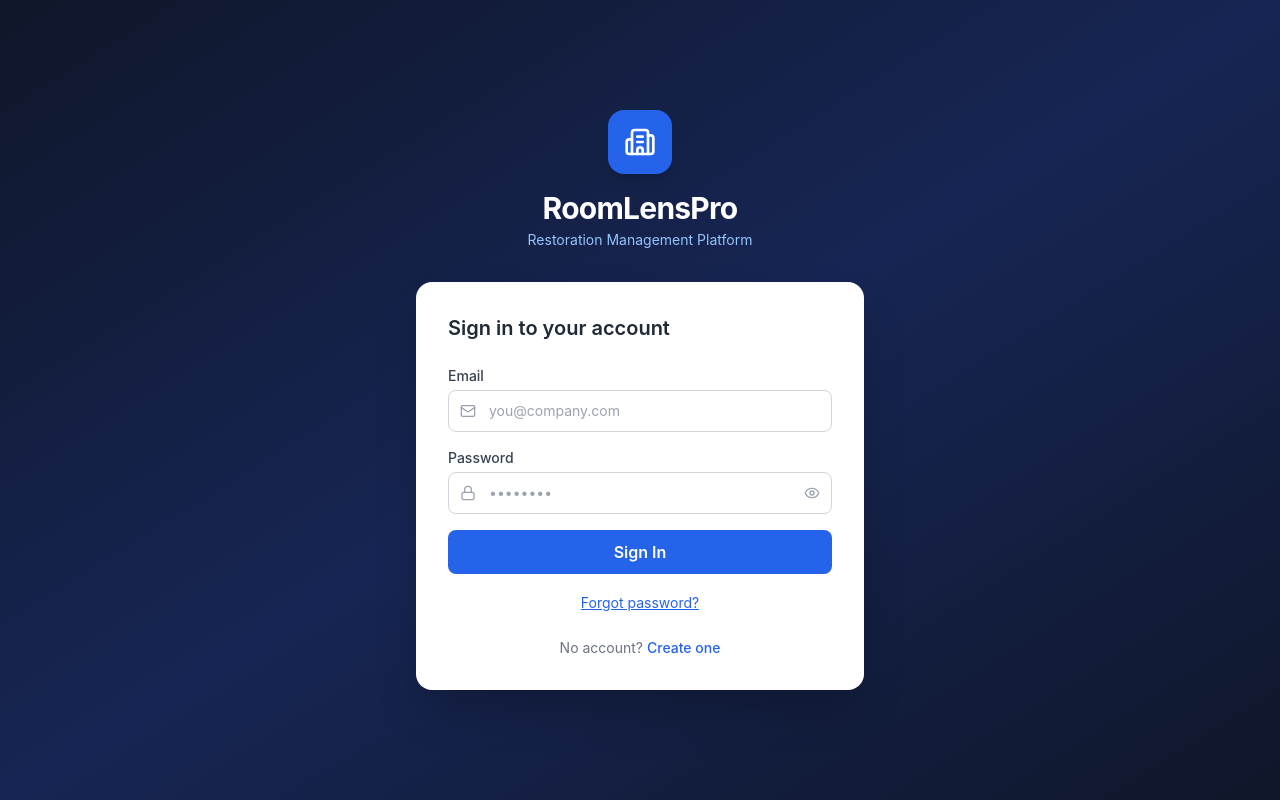
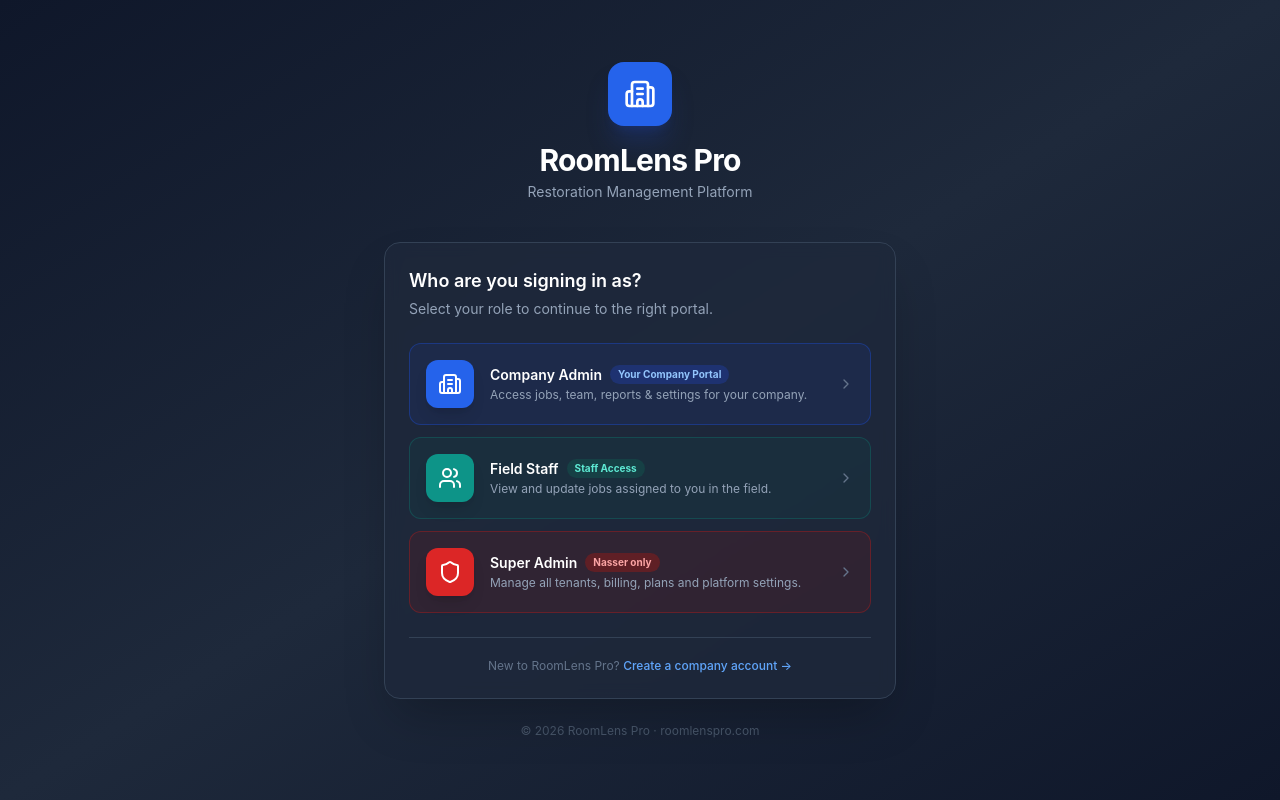
Before and after one commit to nasman1965/RoomLens, a Next.js app in the folder webapp-web/: page /login in a window 1280 px wide. Built offline with nearby package versions, Linux system fonts and the light colour scheme; no server answers.

Commit message:
fix: wrap login + settings in Suspense for Next.js 14 useSearchParams compatibility

```diff
--- a/webapp-web/src/app/login/page.tsx
+++ b/webapp-web/src/app/login/page.tsx
@@ -1,40 +1,133 @@
 'use client';
-import { useState } from 'react';
-import { useRouter } from 'next/navigation';
+import { useState, useEffect, Suspense } from 'react';
+import { useRouter, useSearchParams } from 'next/navigation';
 import Link from 'next/link';
 import { supabase } from '@/lib/supabase';
-import { Building2, Mail, Lock, Eye, EyeOff, AlertCircle, Loader2 } from 'lucide-react';
+import {
+  Shield, Building2, Users, Mail, Lock,
+  Eye, EyeOff, AlertCircle, Loader2, ChevronRight, ArrowLeft
+} from 'lucide-react';
 
-export default function LoginPage() {
+// ─── Role types shown on the login selector ────────────────────────────────────
+const ROLES = [
+  {
+    id: 'admin',
+    label: 'Company Admin',
+    sublabel: 'Manage your restoration company',
+    icon: <Building2 className="w-6 h-6" />,
+    color: 'border-blue-500 bg-blue-600',
+    bg: 'bg-blue-900/20 border-blue-700/40 hover:border-blue-500',
+    badge: 'Your Company Portal',
+    badgeColor: 'bg-blue-900/60 text-blue-300',
+    description: 'Access jobs, team, reports & settings for your company.',
+    redirect: '/dashboard',
+  },
+  {
+    id: 'staff',
+    label: 'Field Staff',
+    sublabel: 'Technicians & crew members',
+    icon: <Users className="w-6 h-6" />,
+    color: 'border-teal-500 bg-teal-600',
+    bg: 'bg-teal-900/20 border-teal-700/40 hover:border-teal-500',
+    badge: 'Staff Access',
+    badgeColor: 'bg-teal-900/60 text-teal-300',
+    description: 'View and update jobs assigned to you in the field.',
+    redirect: '/dashboard',
+  },
+  {
+    id: 'superadmin',
+    label: 'Super Admin',
+    sublabel: 'Platform administration only',
+    icon: <Shield className="w-6 h-6" />,
+    color: 'border-red-500 bg-red-600',
+    bg: 'bg-red-900/20 border-red-700/40 hover:border-red-500',
+    badge: 'Nasser only',
+    badgeColor: 'bg-red-900/60 text-red-300',
+    description: 'Manage all tenants, billing, plans and platform settings.',
+    redirect: '/super-admin',
+  },
+];
+
+// ─── Inner component that uses useSearchParams (must be inside Suspense) ───────
+function LoginContent() {
   const router = useRouter();
-  const [email, setEmail] = useState('');
-  const [password, setPassword] = useState('');
-  const [showPass, setShowPass] = useState(false);
-  const [loading, setLoading] = useState(false);
-  const [error, setError] = useState('');
+  const searchParams = useSearchParams();
+  const [step, setStep]           = useState<'select' | 'login'>('select');
+  const [selectedRole, setSelectedRole] = useState<typeof ROLES[0] | null>(null);
+  const [email, setEmail]         = useState('');
+  const [password, setPassword]   = useState('');
+  const [showPass, setShowPass]   = useState(false);
+  const [loading, setLoading]     = useState(false);
+  const [error, setError]         = useState('');
+  const [mode, setMode]           = useState<'login' | 'reset'>('login');
   const [resetSent, setResetSent] = useState(false);
-  const [mode, setMode] = useState<'login' | 'reset'>('login');
+
+  // If ?role=superadmin in URL, skip selector
+  useEffect(() => {
+    const role = searchParams.get('role');
+    if (role) {
+      const found = ROLES.find(r => r.id === role);
+      if (found) { setSelectedRole(found); setStep('login'); }
+    }
+  }, [searchParams]);
+
+  const selectRole = (role: typeof ROLES[0]) => {
+    setSelectedRole(role);
+    setStep('login');
+    setError('');
+  };
 
   const handleLogin = async (e: React.FormEvent) => {
     e.preventDefault();
     if (!email || !password) { setError('Please enter your email and password.'); return; }
     setLoading(true); setError('');
+
     try {
-      const { error: signInError } = await supabase.auth.signInWithPassword({ email, password });
+      const { data, error: signInError } = await supabase.auth.signInWithPassword({ email, password });
       if (signInError) {
-        if (signInError.message.includes('Invalid login credentials')) {
-          setError('Invalid email or password.');
-        } else if (signInError.message.includes('Email not confirmed')) {
-          setError('Please verify your email before signing in.');
+        if (signInError.message.includes('Invalid login credentials')) setError('Invalid email or password. Please try again.');
+        else if (signInError.message.includes('Email not confirmed')) setError('Please verify your email before signing in.');
+        else setError(signInError.message);
+        return;
+      }
+
+      if (!data.session) { setError('Sign in failed. Please try again.'); return; }
+
+      // ── Smart redirect based on selected role + actual DB role ──────────────
+      if (selectedRole?.id === 'superadmin') {
+        // Verify they are actually a super admin
+        const { data: sa } = await supabase
+          .from('super_admins')
+          .select('id')
+          .eq('user_id', data.session.user.id)
+          .single();
+
+        if (!sa) {
+          setError('You do not have Super Admin access.');
+          await supabase.auth.signOut();
+          return;
+        }
+        router.push('/super-admin');
       } else {
-          setError(signInError.message);
+        // Check if super admin trying regular login → redirect to super-admin
+        const { data: sa } = await supabase
+          .from('super_admins')
+          .select('id')
+          .eq('user_id', data.session.user.id)
+          .single();
+
+        if (sa) {
+          router.push('/super-admin');
+        } else {
+          const redirect = searchParams.get('redirect') || '/dashboard';
+          router.push(redirect);
         }
-      } else {
-        router.push('/dashboard');
       }
     } catch {
       setError('Sign in failed. Please try again.');
-    } finally { setLoading(false); }
+    } finally {
+      setLoading(false);
+    }
   };
 
   const handleReset = async (e: React.FormEvent) => {
@@ -45,121 +138,221 @@ export default function LoginPage() {
       const { error: resetError } = await supabase.auth.resetPasswordForEmail(email, {
         redirectTo: `${window.location.origin}/reset-password`,
       });
-      if (resetError) {
-        setError(resetError.message);
-      } else {
-        setResetSent(true);
-      }
+      if (resetError) setError(resetError.message);
+      else setResetSent(true);
     } catch {
       setError('Reset failed. Please try again.');
     } finally { setLoading(false); }
   };
 
+  // ── STEP 1: Role selector ──────────────────────────────────────────────────
+  if (step === 'select') {
     return (
-    <div className="min-h-screen bg-gradient-to-br from-slate-900 via-blue-950 to-slate-900 flex items-center justify-center p-4">
-      <div className="w-full max-w-md">
+      <div className="min-h-screen bg-gradient-to-br from-slate-900 via-slate-800 to-slate-900 flex items-center justify-center p-4">
+        <div className="w-full max-w-lg">
           {/* Logo */}
-        <div className="text-center mb-8">
-          <div className="inline-flex items-center justify-center w-16 h-16 rounded-2xl bg-blue-600 mb-4 shadow-lg">
+          <div className="text-center mb-10">
+            <div className="inline-flex items-center justify-center w-16 h-16 rounded-2xl bg-blue-600 mb-4 shadow-xl shadow-blue-900/40">
               <Building2 className="w-8 h-8 text-white" />
             </div>
-          <h1 className="text-3xl font-bold text-white tracking-tight">RoomLensPro</h1>
-          <p className="text-blue-300 text-sm mt-1">Restoration Management Platform</p>
+            <h1 className="text-3xl font-bold text-white tracking-tight">RoomLens Pro</h1>
+            <p className="text-slate-400 text-sm mt-1">Restoration Management Platform</p>
           </div>
 
-        <div className="bg-white rounded-2xl shadow-2xl p-8">
+          <div className="bg-slate-800/80 backdrop-blur rounded-2xl border border-slate-700 p-6 shadow-2xl">
+            <p className="text-white font-semibold text-lg mb-1">Who are you signing in as?</p>
+            <p className="text-slate-400 text-sm mb-6">Select your role to continue to the right portal.</p>
+
+            <div className="space-y-3">
+              {ROLES.map(role => (
+                <button key={role.id} type="button" onClick={() => selectRole(role)}
+                  className={`w-full flex items-center gap-4 p-4 rounded-xl border ${role.bg} transition-all group`}>
+                  {/* Icon */}
+                  <div className={`w-12 h-12 rounded-xl ${role.color} flex items-center justify-center text-white shrink-0 shadow-lg`}>
+                    {role.icon}
+                  </div>
+                  {/* Text */}
+                  <div className="flex-1 text-left">
+                    <div className="flex items-center gap-2 mb-0.5">
+                      <span className="text-white font-semibold text-sm">{role.label}</span>
+                      <span className={`text-[10px] font-bold px-2 py-0.5 rounded-full ${role.badgeColor}`}>
+                        {role.badge}
+                      </span>
+                    </div>
+                    <p className="text-slate-400 text-xs">{role.description}</p>
+                  </div>
+                  <ChevronRight className="w-4 h-4 text-slate-500 group-hover:text-white transition shrink-0" />
+                </button>
+              ))}
+            </div>
+
+            <div className="mt-6 pt-5 border-t border-slate-700 text-center">
+              <p className="text-slate-500 text-xs">
+                New to RoomLens Pro?{' '}
+                <Link href="/signup" className="text-blue-400 hover:text-blue-300 font-medium">
+                  Create a company account →
+                </Link>
+              </p>
+            </div>
+          </div>
+
+          <p className="text-center text-slate-600 text-xs mt-6">
+            © 2026 RoomLens Pro · <a href="https://roomlenspro.com" className="hover:text-slate-400">roomlenspro.com</a>
+          </p>
+        </div>
+      </div>
+    );
+  }
+
+  // ── STEP 2: Login form (role-specific) ──────────────────────────────────────
+  const role = selectedRole!;
+  return (
+    <div className="min-h-screen bg-gradient-to-br from-slate-900 via-slate-800 to-slate-900 flex items-center justify-center p-4">
+      <div className="w-full max-w-md">
+
+        {/* Back button */}
+        <button onClick={() => { setStep('select'); setError(''); setMode('login'); setResetSent(false); }}
+          className="flex items-center gap-2 text-slate-400 hover:text-white text-sm mb-6 transition">
+          <ArrowLeft className="w-4 h-4" /> Back to role selection
+        </button>
+
+        {/* Role badge header */}
+        <div className="text-center mb-6">
+          <div className={`inline-flex items-center justify-center w-16 h-16 rounded-2xl ${role.color} mb-3 shadow-xl`}>
+            {role.icon}
+          </div>
+          <h1 className="text-2xl font-bold text-white">{role.label}</h1>
+          <p className="text-slate-400 text-sm mt-1">{role.sublabel}</p>
+          <span className={`inline-block mt-2 text-[10px] font-bold px-3 py-1 rounded-full ${role.badgeColor}`}>
+            {role.badge}
+          </span>
+        </div>
+
+        <div className="bg-slate-800/80 backdrop-blur rounded-2xl border border-slate-700 p-7 shadow-2xl">
           {mode === 'login' ? (
             <>
-              <h2 className="text-xl font-semibold text-gray-800 mb-6">Sign in to your account</h2>
+              <h2 className="text-white font-semibold text-lg mb-5">
+                {role.id === 'superadmin' ? '🔐 Super Admin Sign In' :
+                 role.id === 'staff' ? '👷 Staff Sign In' : '🏢 Company Sign In'}
+              </h2>
+
               {error && (
-                <div className="flex items-center gap-2 bg-red-50 border border-red-200 text-red-700 text-sm rounded-lg p-3 mb-4">
-                  <AlertCircle className="w-4 h-4 shrink-0" />
-                  {error}
+                <div className="flex items-center gap-2 bg-red-900/30 border border-red-700/40 text-red-300 text-sm rounded-lg p-3 mb-4">
+                  <AlertCircle className="w-4 h-4 shrink-0" />{error}
                 </div>
               )}
+
               <form onSubmit={handleLogin} className="space-y-4">
                 <div>
-                  <label className="block text-sm font-medium text-gray-700 mb-1">Email</label>
+                  <label className="block text-xs font-semibold text-slate-400 uppercase tracking-wider mb-1.5">Email</label>
                   <div className="relative">
-                    <Mail className="absolute left-3 top-1/2 -translate-y-1/2 w-4 h-4 text-gray-400" />
-                    <input
-                      type="email" value={email} onChange={e => setEmail(e.target.value)}
-                      className="w-full pl-10 pr-4 py-2.5 border border-gray-300 rounded-lg focus:ring-2 focus:ring-blue-500 focus:border-blue-500 outline-none text-sm"
-                      placeholder="you@company.com" autoComplete="email"
-                    />
+                    <Mail className="absolute left-3 top-1/2 -translate-y-1/2 w-4 h-4 text-slate-400" />
+                    <input type="email" value={email} onChange={e => setEmail(e.target.value)}
+                      className="w-full pl-10 pr-4 py-2.5 bg-slate-700/50 border border-slate-600 rounded-lg text-white placeholder-slate-400 text-sm focus:ring-2 focus:ring-blue-500 focus:border-blue-500 outline-none transition"
+                      placeholder={role.id === 'superadmin' ? 'admin@roomlenspro.com' : 'you@company.com'}
+                      autoComplete="email" />
                   </div>
                 </div>
                 <div>
-                  <label className="block text-sm font-medium text-gray-700 mb-1">Password</label>
+                  <label className="block text-xs font-semibold text-slate-400 uppercase tracking-wider mb-1.5">Password</label>
                   <div className="relative">
-                    <Lock className="absolute left-3 top-1/2 -translate-y-1/2 w-4 h-4 text-gray-400" />
-                    <input
-                      type={showPass ? 'text' : 'password'} value={password} onChange={e => setPassword(e.target.value)}
-                      className="w-full pl-10 pr-10 py-2.5 border border-gray-300 rounded-lg focus:ring-2 focus:ring-blue-500 focus:border-blue-500 outline-none text-sm"
-                      placeholder="••••••••" autoComplete="current-password"
-                    />
+                    <Lock className="absolute left-3 top-1/2 -translate-y-1/2 w-4 h-4 text-slate-400" />
+                    <input type={showPass ? 'text' : 'password'} value={password} onChange={e => setPassword(e.target.value)}
+                      className="w-full pl-10 pr-10 py-2.5 bg-slate-700/50 border border-slate-600 rounded-lg text-white placeholder-slate-400 text-sm focus:ring-2 focus:ring-blue-500 focus:border-blue-500 outline-none transition"
+                      placeholder="••••••••" autoComplete="current-password" />
                     <button type="button" onClick={() => setShowPass(!showPass)}
-                      className="absolute right-3 top-1/2 -translate-y-1/2 text-gray-400 hover:text-gray-600">
+                      className="absolute right-3 top-1/2 -translate-y-1/2 text-slate-400 hover:text-white transition">
                       {showPass ? <EyeOff className="w-4 h-4" /> : <Eye className="w-4 h-4" />}
                     </button>
                   </div>
                 </div>
-                <button
-                  type="submit" disabled={loading}
-                  className="w-full bg-blue-600 hover:bg-blue-700 disabled:bg-blue-400 text-white font-semibold py-2.5 rounded-lg transition flex items-center justify-center gap-2"
-                >
+                <button type="submit" disabled={loading}
+                  className={`w-full ${
+                    role.id === 'superadmin' ? 'bg-red-600 hover:bg-red-700 disabled:bg-red-800' :
+                    role.id === 'staff' ? 'bg-teal-600 hover:bg-teal-700 disabled:bg-teal-800' :
+                    'bg-blue-600 hover:bg-blue-700 disabled:bg-blue-800'
+                  } text-white font-semibold py-2.5 rounded-lg transition flex items-center justify-center gap-2 mt-1`}>
                   {loading ? <><Loader2 className="w-4 h-4 animate-spin" /> Signing in...</> : 'Sign In'}
                 </button>
               </form>
-              <div className="mt-4 text-center">
+
               <button onClick={() => { setMode('reset'); setError(''); }}
-                  className="text-sm text-blue-600 hover:text-blue-800 underline">
+                className="mt-4 w-full text-center text-sm text-slate-400 hover:text-blue-400 transition">
                 Forgot password?
               </button>
-              </div>
-              <p className="mt-6 text-center text-sm text-gray-500">
+
+              {role.id !== 'superadmin' && (
+                <p className="mt-4 text-center text-sm text-slate-500">
                   No account?{' '}
-                <Link href="/signup" className="text-blue-600 hover:text-blue-800 font-medium">Create one</Link>
+                  <Link href="/signup" className="text-blue-400 hover:text-blue-300 font-medium">Create one</Link>
                 </p>
+              )}
             </>
           ) : (
             <>
-              <h2 className="text-xl font-semibold text-gray-800 mb-2">Reset Password</h2>
-              <p className="text-sm text-gray-500 mb-6">Enter your email and we&apos;ll send a reset link.</p>
+              <h2 className="text-white font-semibold text-lg mb-1">Reset Password</h2>
+              <p className="text-slate-400 text-sm mb-5">Enter your email and we&apos;ll send a reset link.</p>
+
               {error && (
-                <div className="flex items-center gap-2 bg-red-50 border border-red-200 text-red-700 text-sm rounded-lg p-3 mb-4">
+                <div className="flex items-center gap-2 bg-red-900/30 border border-red-700/40 text-red-300 text-sm rounded-lg p-3 mb-4">
                   <AlertCircle className="w-4 h-4 shrink-0" />{error}
                 </div>
               )}
+
               {resetSent ? (
-                <div className="bg-green-50 border border-green-200 text-green-700 text-sm rounded-lg p-4 text-center">
-                  ✅ Reset link sent! Check your email.
+                <div className="bg-green-900/30 border border-green-700/40 text-green-300 text-sm rounded-lg p-4 text-center">
+                  ✅ Reset link sent to <strong>{email}</strong>. Check your inbox.
                 </div>
               ) : (
                 <form onSubmit={handleReset} className="space-y-4">
                   <div className="relative">
-                    <Mail className="absolute left-3 top-1/2 -translate-y-1/2 w-4 h-4 text-gray-400" />
+                    <Mail className="absolute left-3 top-1/2 -translate-y-1/2 w-4 h-4 text-slate-400" />
                     <input type="email" value={email} onChange={e => setEmail(e.target.value)}
-                      className="w-full pl-10 pr-4 py-2.5 border border-gray-300 rounded-lg focus:ring-2 focus:ring-blue-500 focus:border-blue-500 outline-none text-sm"
-                      placeholder="you@company.com"
-                    />
+                      className="w-full pl-10 pr-4 py-2.5 bg-slate-700/50 border border-slate-600 rounded-lg text-white placeholder-slate-400 text-sm focus:ring-2 focus:ring-blue-500 outline-none"
+                      placeholder="you@company.com" />
                   </div>
                   <button type="submit" disabled={loading}
-                    className="w-full bg-blue-600 hover:bg-blue-700 disabled:bg-blue-400 text-white font-semibold py-2.5 rounded-lg transition flex items-center justify-center gap-2">
+                    className="w-full bg-blue-600 hover:bg-blue-700 disabled:bg-blue-800 text-white font-semibold py-2.5 rounded-lg transition flex items-center justify-center gap-2">
                     {loading ? <><Loader2 className="w-4 h-4 animate-spin" /> Sending...</> : 'Send Reset Link'}
                   </button>
                 </form>
               )}
-              <div className="mt-4 text-center">
               <button onClick={() => { setMode('login'); setError(''); setResetSent(false); }}
-                  className="text-sm text-blue-600 hover:text-blue-800 underline">
-                  Back to sign in
+                className="mt-4 w-full text-center text-sm text-slate-400 hover:text-white transition">
+                ← Back to sign in
               </button>
-              </div>
             </>
           )}
         </div>
+
+        <p className="text-center text-slate-600 text-xs mt-6">
+          © 2026 RoomLens Pro · <a href="https://roomlenspro.com" className="hover:text-slate-400">roomlenspro.com</a>
+        </p>
       </div>
     </div>
   );
 }
+
+// ─── Loading fallback while Suspense resolves ──────────────────────────────────
+function LoginSkeleton() {
+  return (
+    <div className="min-h-screen bg-gradient-to-br from-slate-900 via-slate-800 to-slate-900 flex items-center justify-center p-4">
+      <div className="w-full max-w-lg text-center">
+        <div className="inline-flex items-center justify-center w-16 h-16 rounded-2xl bg-blue-600 mb-4">
+          <Building2 className="w-8 h-8 text-white" />
+        </div>
+        <h1 className="text-3xl font-bold text-white tracking-tight">RoomLens Pro</h1>
+        <p className="text-slate-400 text-sm mt-1">Loading...</p>
+      </div>
+    </div>
+  );
+}
+
+// ─── Default export wrapped in Suspense (required for useSearchParams in Next 14) ─
+export default function LoginPage() {
+  return (
+    <Suspense fallback={<LoginSkeleton />}>
+      <LoginContent />
+    </Suspense>
+  );
+}
```
Also changed, not shown: webapp-web/src/app/settings/page.tsx (+15 -2 lines). Lines whose indentation alone changed are shown as unchanged.
